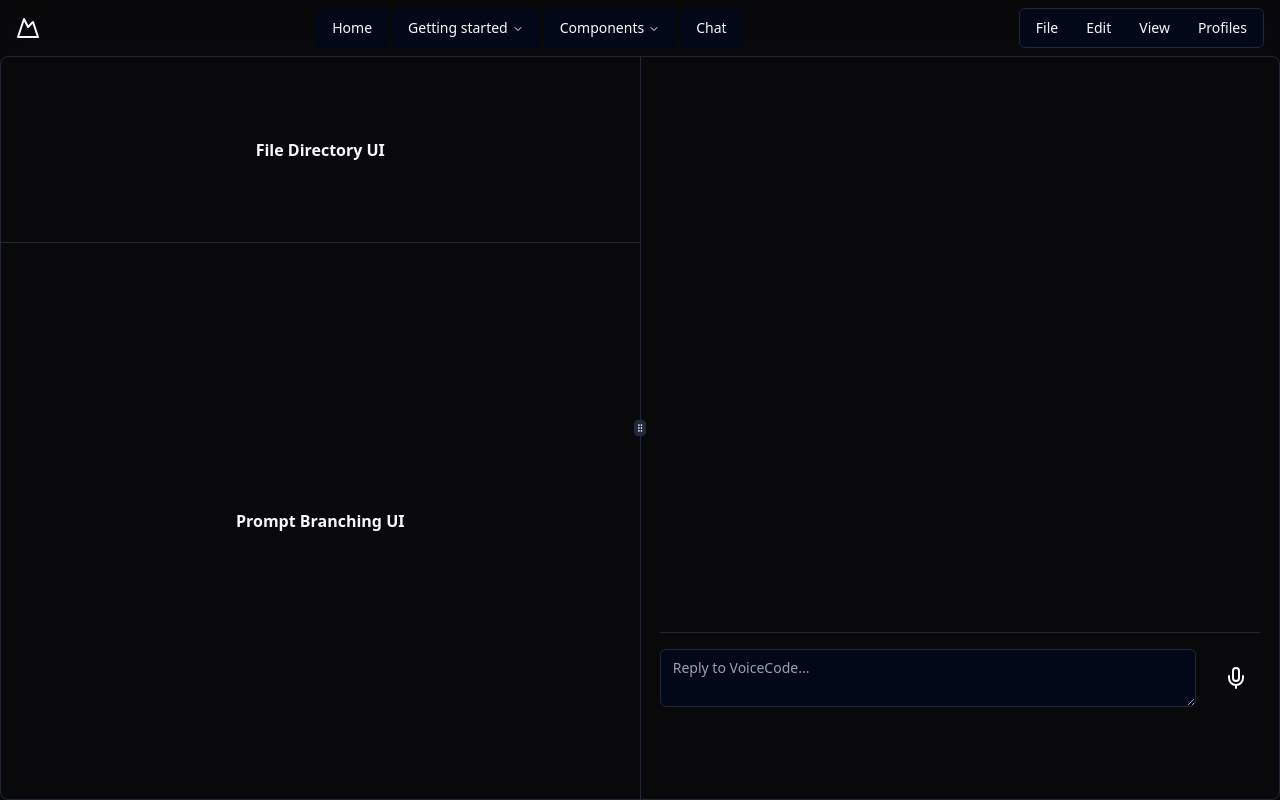
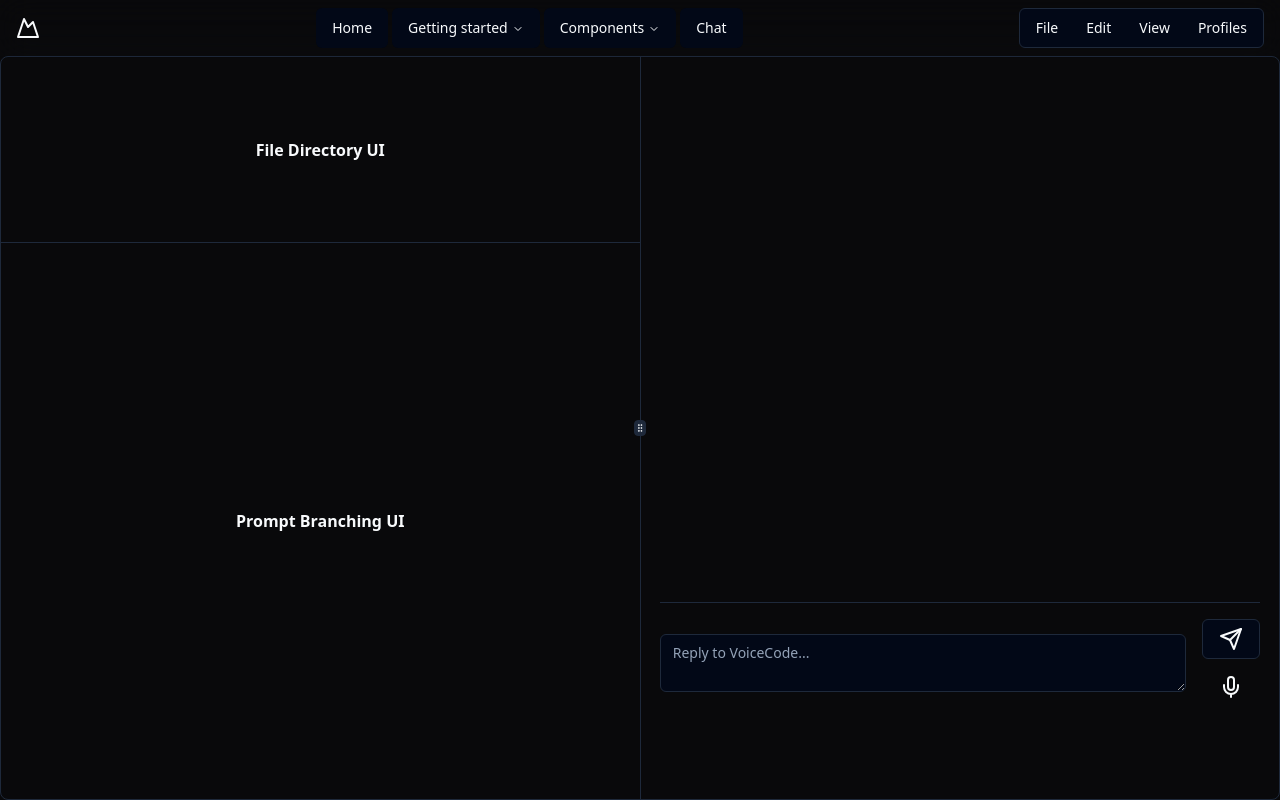
Before and after one commit to Rivaan-P/voicecode-web-github, a Next.js app: page /chat in a window 1280 px wide. Built offline with nearby package versions, Linux system fonts and the light colour scheme.

Commit message:
add send button

```diff
--- a/src/app/page.js
+++ b/src/app/page.js
@@ -5,6 +5,7 @@ import { Resizable } from "@/components/Resizable";
 export default function Home() {
   return (
     <div>
+      Home
       {/* <div class="app-container">
         <ChatDialog />
       </div> */}
--- a/src/components/DialogChat.jsx
+++ b/src/components/DialogChat.jsx
@@ -5,11 +5,12 @@ import { Separator } from "./ui/separator";
 import { Textarea } from "@/components/ui/textarea";
 import { useState } from "react";
 import { Toggle } from "@/components/ui/toggle";
+import { Button } from "@/components/ui/button";
 
 import { AutosizeTextarea } from "@/components/ui/autosize-textarea";
 
 import ChatMessage from "./ChatMessage";
-import { Mic } from "lucide-react";
+import { Mic, Send } from "lucide-react";
 
 const ChatDialog = () => {
   const [messages, setMessages] = useState([]);
@@ -60,9 +61,14 @@ const ChatDialog = () => {
           onKeyDown={handleKeyDown}
           placeholder="Reply to VoiceCode..."
         />
-        <Toggle id="micButton" aria-label="Toggle bold">
-          <Mic />
-        </Toggle>
+        <div className="flex flex-col items-center gap-2">
+          <Button type="submit" variant="outline">
+            <Send />
+          </Button>
+          <Toggle id="micButton" aria-label="Toggle bold">
+            <Mic />
+          </Toggle>
+        </div>
       </form>
     </div>
   );
```
